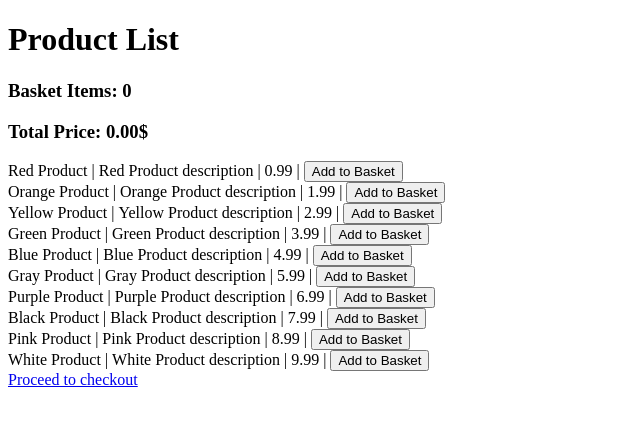
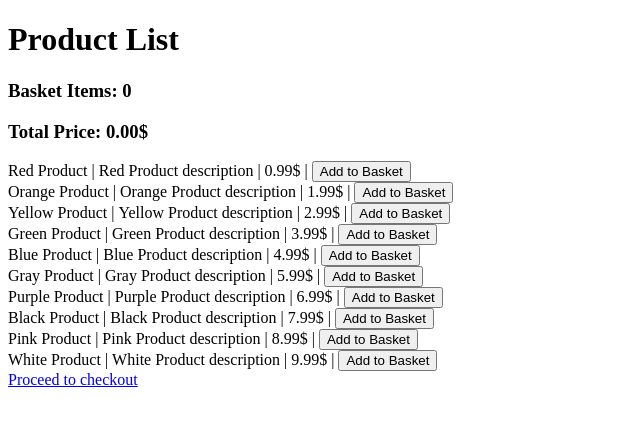
Before and after one commit to mrrustemka/shopping-simulator, a React (Create React App) app: page / in a window 1280 px wide. Shown: the top 426 px of the page, without its empty margins (0-640 px from the left). Built offline with nearby package versions, Linux system fonts and the light colour scheme.

Commit message:
add-price-unit-to-product

```diff
--- a/src/components/Product.jsx
+++ b/src/components/Product.jsx
@@ -22,7 +22,7 @@ function Product({ name, description, price, basketLimit, id }) {
     <div className="product">
       <p>{name} | </p>
       <p>{description} | </p>
-      <p>{price} | </p>
+      <p>{price + "$"} | </p>
       {productState(id) ? (
         <button onClick={() => removeBasket(id)}>Remove from Basket</button>
       ) : (
```
